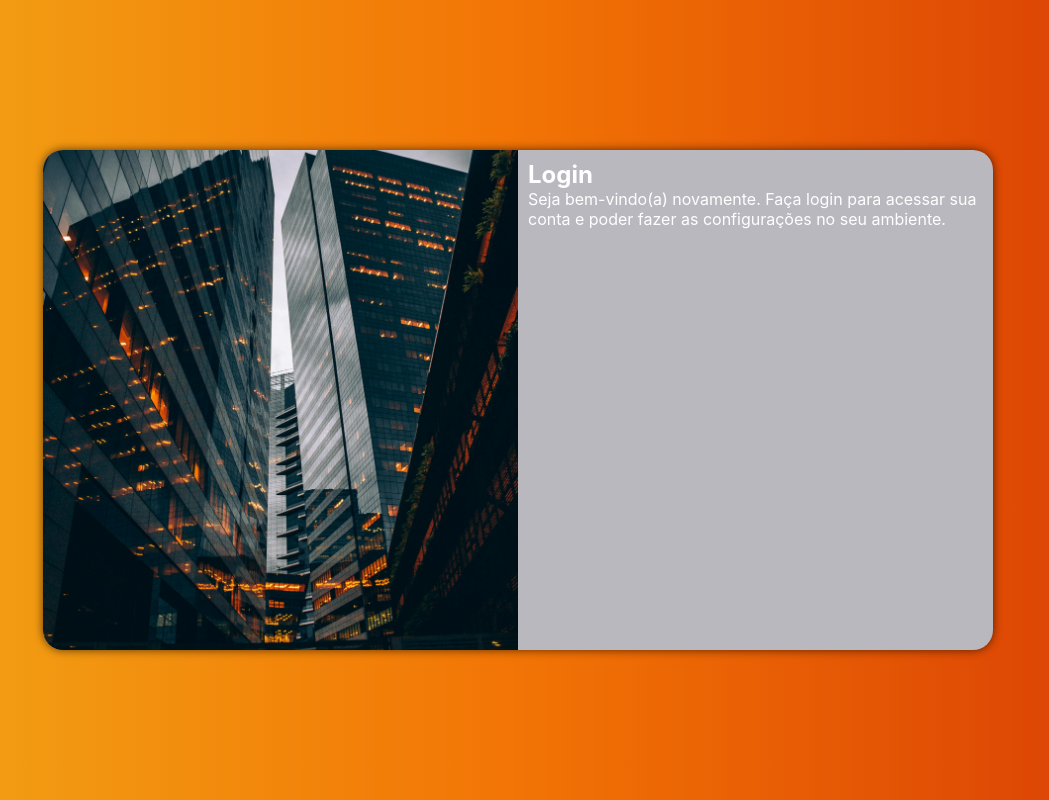
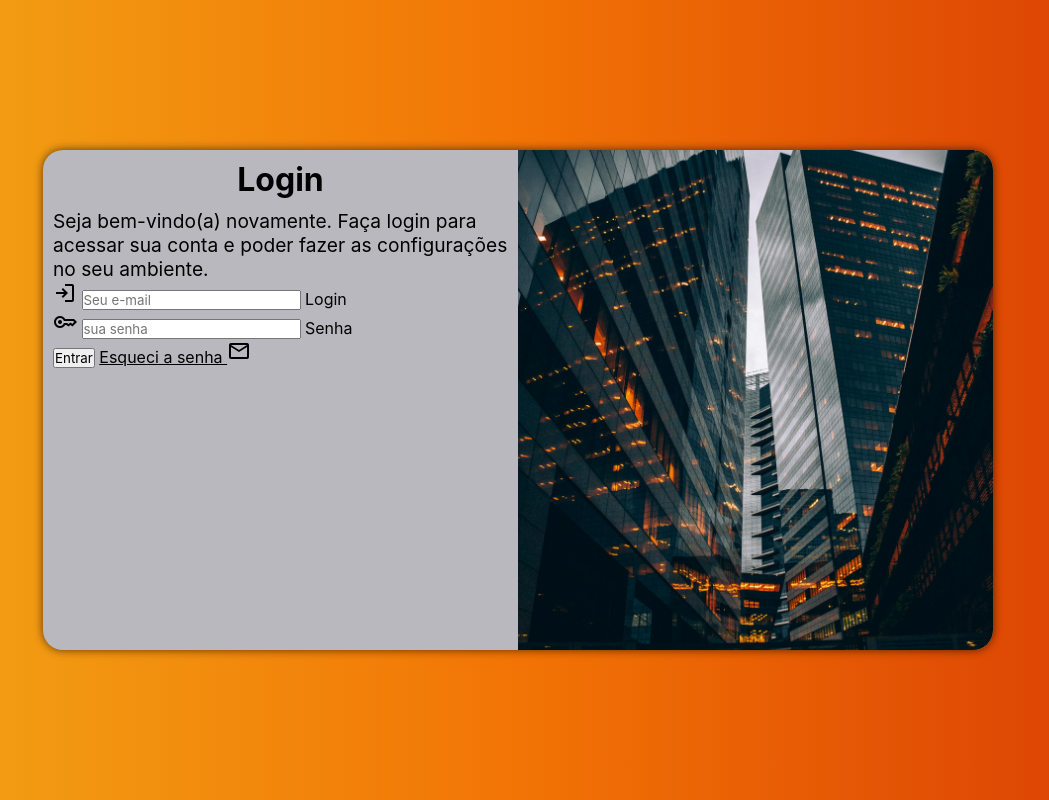
Before and after one commit to igortanoue/projeto-login, a plain HTML site: page index.html in a window 1280 px wide. Shown: the whole page, without its empty margins (122-1171 px from the left). Drawn offline with nearby package versions, Linux system fonts and the light colour scheme.

Commit message:
tela login

```diff
--- a/estilos/media-query.css
+++ b/estilos/media-query.css
@@ -11,7 +11,7 @@ TV: 1201 px and more
 
 @media screen and (min-width: 768px) and (max-width: 992px) {
     body, html {
-        background-color:#F27405 ;
+        background-image: linear-gradient(to right, var(--cor03) , var(--cor04) , var(--cor05));
     }
     section#login {
         width: 90vw;
@@ -27,15 +27,22 @@ TV: 1201 px and more
         float: right;
         width: 70%;
     }
+    div#formulario > p {
+        font-size: 1em;
+    }
 }
 
 @media screen and (min-width: 992px) {
+
+    body, html {
+        background-image: linear-gradient(to right, var(--cor03) , var(--cor04) , var(--cor05));
+    }
     section#login {
         width: 950px;
     }
 
     section#login > div#imagem {
-        float: left;
+        float: right;
         width: 50%;
         height: 100%;
     }
@@ -44,4 +51,12 @@ TV: 1201 px and more
         float: right;
         width: 50%;
     }
+
+    div#formulario > h1 {
+        font-size: 2em;
+    }
+
+    div#formulario > p {
+        font-size: 1.2em;
+    }
 }
--- a/estilos/style.css
+++ b/estilos/style.css
@@ -9,9 +9,10 @@
     Laranja forte : #D93D04
 */
 
+
 * {
     font-family: -apple-system, system-ui, BlinkMacSystemFont, 'Segoe UI', Roboto, Oxygen, Ubuntu, Cantarell, 'Open Sans', 'Helvetica Neue', sans-serif;
-    color: white;
+    color: black;
     padding: 0px;
     margin: 0px;
     box-sizing: border-box;
@@ -27,7 +28,8 @@
 body, html {
     background-image: url(../imagens/pexel-1920-2881.jpg);
     background: url(imagens/pexel-1920-2881.jpg) center center no-repeat fixed;
-    background-image: linear-gradient(to right, var(--cor03) , var(--cor04) , var(--cor05));
+    background-color:#F27405 ;
+
     height: 100vh;
     width: 100vw;
 }
@@ -70,3 +72,12 @@ section#login > div#formulario {
     padding: 10px;
 
 }
+
+div#formulario > h1 {
+    text-align: center;
+    margin-bottom: 10px;
+}
+
+div#formulario > p {
+    font-size: 0.8em;
+}
--- a/index.html
+++ b/index.html
@@ -4,8 +4,10 @@
     <meta charset="UTF-8">
     <meta name="viewport" content="width=device-width, initial-scale=1.0">
     <title>Login</title>
+
     <link rel="stylesheet" href="estilos/style.css">
     <link rel="stylesheet" href="estilos/media-query.css">
+    <link rel="stylesheet" href="https://fonts.googleapis.com/css2?family=Material+Symbols+Outlined:opsz,wght,FILL,GRAD@20..48,100..700,0..1,-50..200" />
 </head>
 <body>
     <main>
@@ -16,7 +18,28 @@
             <div id="formulario">
                 <h1>Login</h1>
                 <p>Seja bem-vindo(a) novamente. Faça login para acessar sua conta e poder fazer as configurações no seu ambiente.</p>
-                <form action="login.php" method="post"></form>
+                <form action="login.php" method="post" autocomplete="on">
+                    <div class="campo">
+                        <span class="material-symbols-outlined">
+                            login
+                            </span>
+                        <input type="email" name="login" id="ilogin" placeholder="Seu e-mail" autocomplete="email" required maxlength="30">
+                        <label for="ilogin">Login</label>
+                    </div>
+                    <div class="campo">
+                        <span class="material-symbols-outlined">
+                            key
+                            </span>
+                        <input type="password" name="senha" id="isenha" placeholder="sua senha" autocomplete="current-password" required minlenght="8" maxlength="20">
+                        <label for="isenha">Senha</label>
+                    </div>
+                    <input type="submit" value="Entrar">
+                    <a href="esqueci.html">
+                        Esqueci a senha <span class="material-symbols-outlined">
+                            mail
+                            </span>
+                    </a>
+                </form>
             </div>
 
         </section>
```
